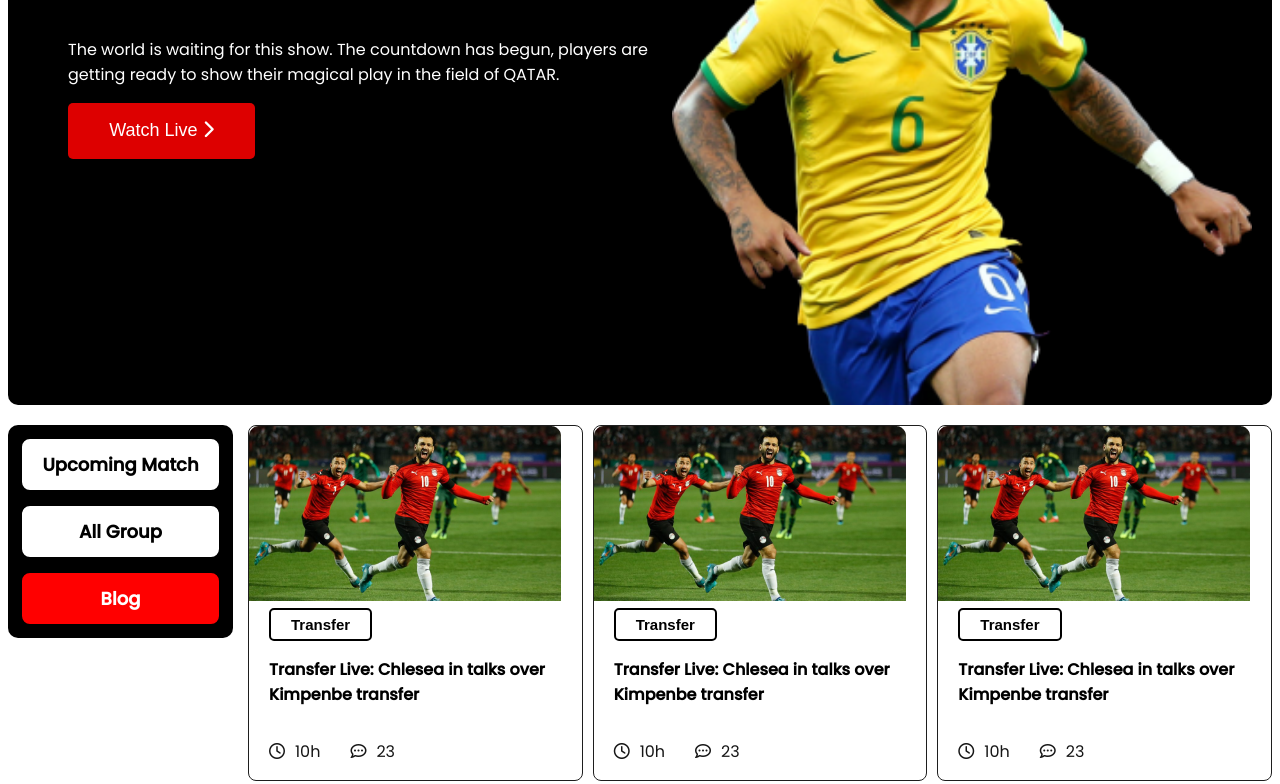
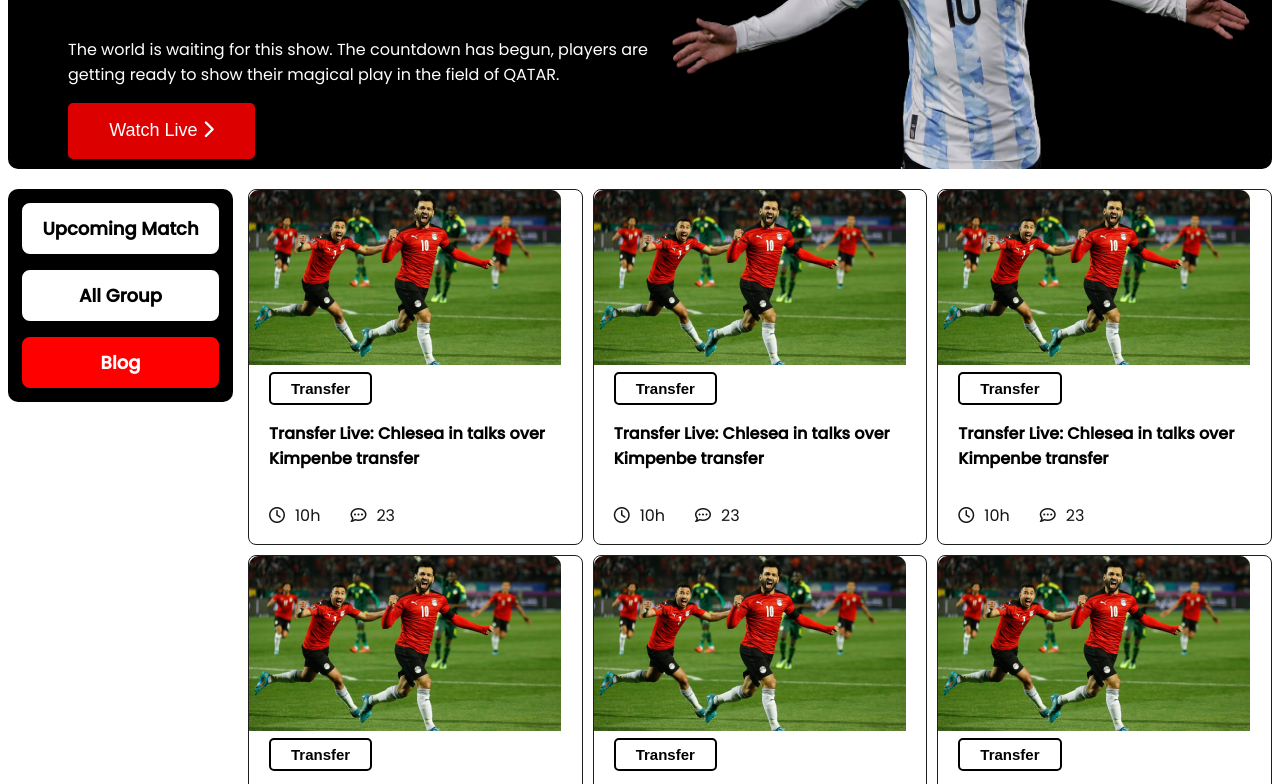
Before and after one commit to jadrita/world-cup, a plain HTML site: page index.html in a window 1280 px wide. Shown: the part 251-1035 px from the top of the page. Drawn offline with Linux system fonts and the light colour scheme; a web font is replaced by a local one.

Commit message:
banner changed

```diff
--- a/index.html
+++ b/index.html
@@ -37,7 +37,7 @@
            <button class="watch-btn"> Watch Live <i class="fa-solid fa-chevron-right"></i> </button>
         </div>
         <div class="banner-img">
-          <img src="/image/banner.png"/>
+          <img src="/image/bnr.png"/>
         </div>
       </div>
     </section>
```
Also changed, not shown: match.html (+1 -1 lines), image/banner1.jpg (added), image/bnr.png (added).
